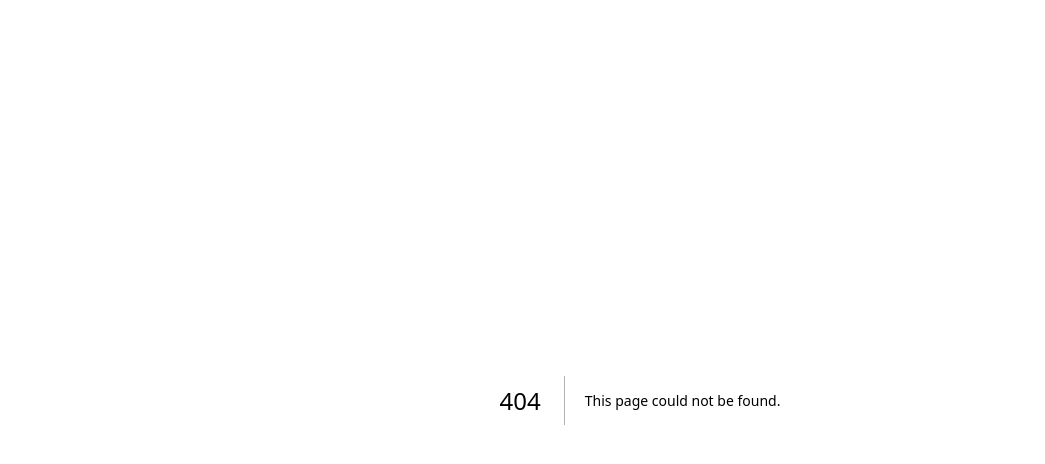
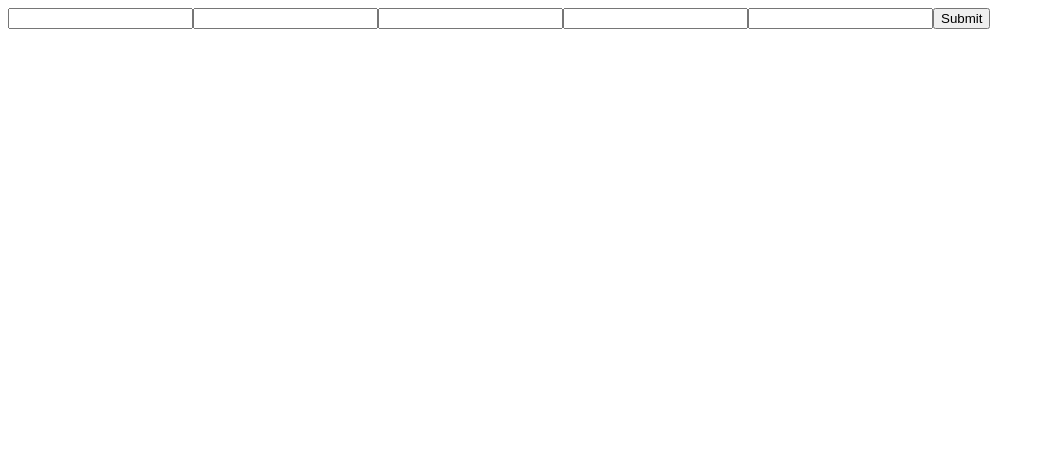
Before and after one commit to dnlstronge/demoprojcomps, a Next.js app: page /components/AddComp in a window 1280 px wide. Before the commit this address had no page. Shown: the top 464 px of the page, without its empty margins (0-1045 px from the left). Built offline with nearby package versions, Linux system fonts and the light colour scheme.

Commit message:
[x] - add comment

```diff
--- /dev/null
+++ b/src/pages/components/AddComp.tsx
@@ -0,0 +1,33 @@
+import React from 'react'
+import classes from "./AddComp.module.css"
+
+
+const AddComp = () => {
+
+    /*todo - add local state for input */
+    /* create functioning PUT to fbdb */
+
+  return (
+    <div className={classes.container}>
+
+            {/* Posts new component to db, also needs to get screenshot and
+            post download URL  */}
+
+        <form className={classes.formbody}>
+            <label className={classes.label}></label>
+            <input type="text" className={classes.input}></input>
+            <label className={classes.label}></label>
+            <input type="text" className={classes.input}></input>
+            <label className={classes.label}></label>
+            <input type="text" className={classes.input}></input>
+            <label className={classes.label}></label>
+            <input type="text" className={classes.input}></input>
+            <label className={classes.label}></label>
+            <input type="text" className={classes.input}></input>
+            <button className={classes.btn}>Submit</button>
+        </form>
+    </div>
+  )
+}
+
+export default AddComp
```
Also changed, not shown: src/pages/components/AddComp.module.css (added).
